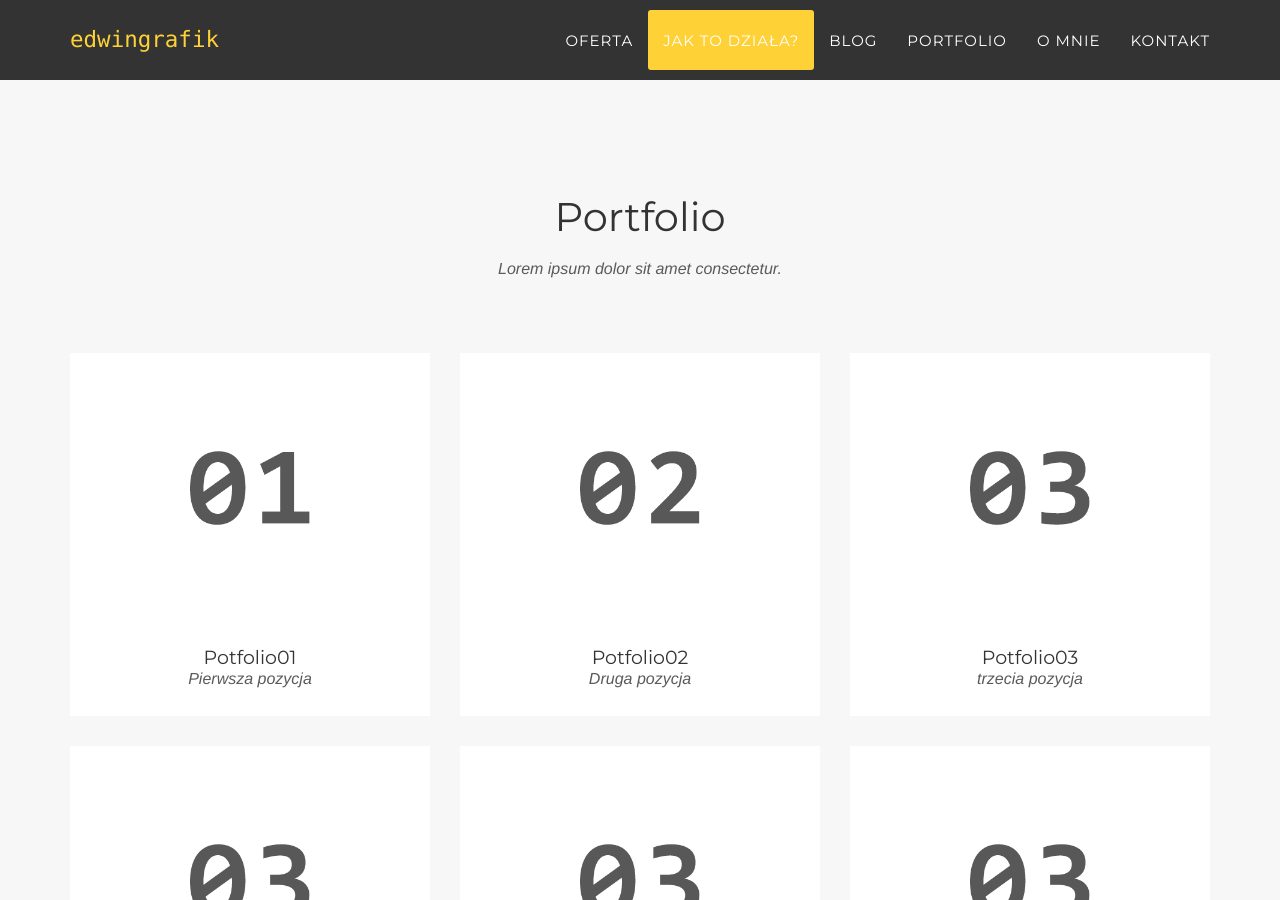
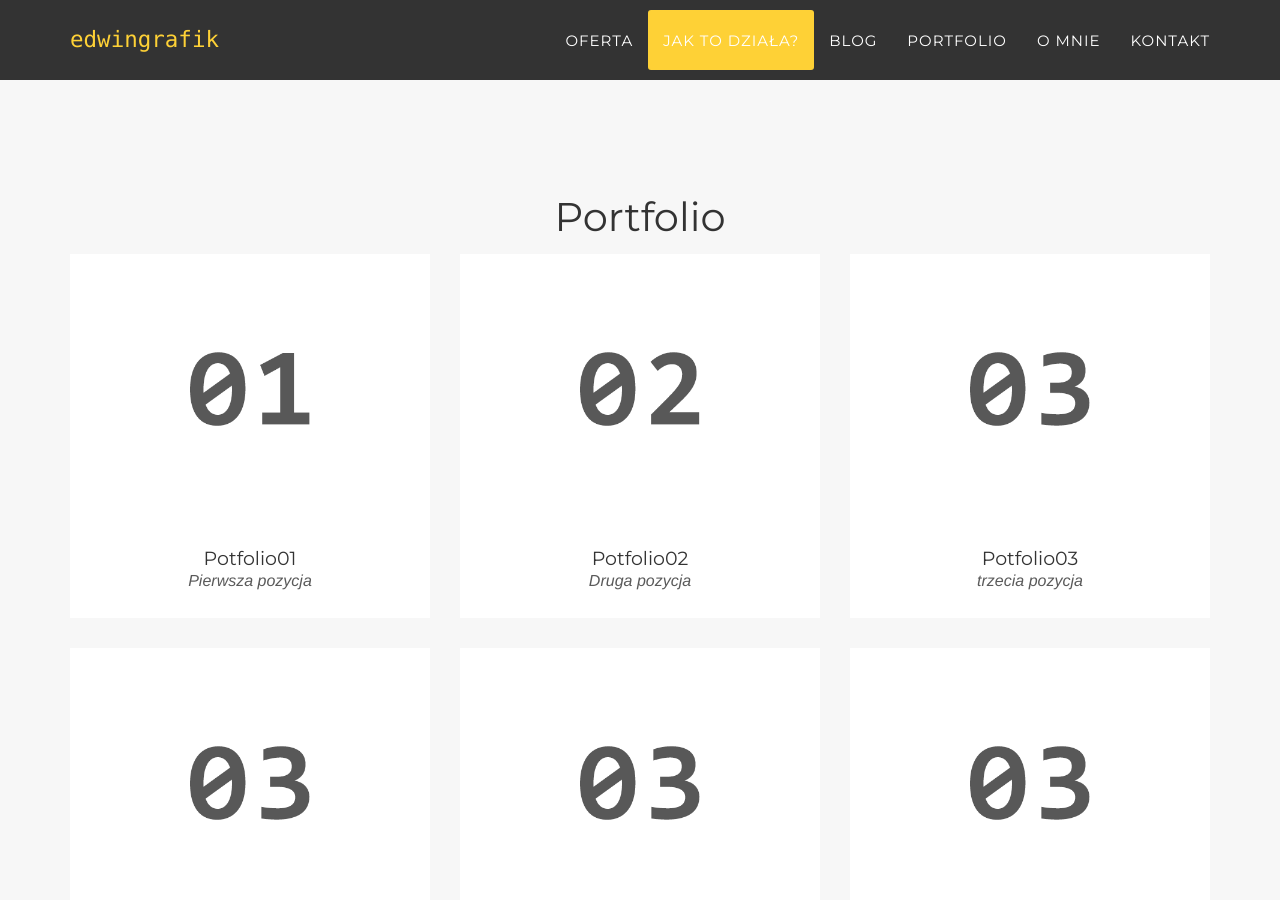
Before and after one commit to edwingrafik/edwingrafik.github.io, a Jekyll site: the page built from index.html, in a window 1280 px wide and 900 px high, scrolled down 3621 px. Built offline with Jekyll 4.4.1, drawn with Linux system fonts in a browser that asks for light colours; some web fonts are replaced.

Commit message:
Update portfolio_grid.html

```diff
--- a/_includes/portfolio_grid.html
+++ b/_includes/portfolio_grid.html
@@ -4,7 +4,6 @@
             <div class="row">
                 <div class="col-lg-12 text-center">
                     <h2 class="section-heading">Portfolio</h2>
-                    <h3 class="section-subheading text-muted">Lorem ipsum dolor sit amet consectetur.</h3>
                 </div>
             </div>
             <div class="row">
@@ -16,7 +15,7 @@
                                 <i class="fa fa-plus fa-3x"></i>
                             </div>
                         </div>
-                        <img src="img/portfolio/portfolio01.png" class="img-responsive img-centered" alt="">
+                        <img src="img/portfolio/portfolio01.png" class="img-responsive img-centered" alt="pierwszy-projekt-portfolio">
                     </a>
                     <div class="portfolio-caption">
                         <h4>Potfolio01</h4>
@@ -31,7 +30,7 @@
                                 <i class="fa fa-plus fa-3x"></i>
                             </div>
                         </div>
-                        <img src="img/portfolio/portfolio02.png" class="img-responsive img-centered" alt="">
+                        <img src="img/portfolio/portfolio02.png" class="img-responsive img-centered" alt="pierwszy-projekt-portfolio">
                     </a>
                     <div class="portfolio-caption">
                         <h4>Potfolio02</h4>
@@ -46,7 +45,7 @@
                                 <i class="fa fa-plus fa-3x"></i>
                             </div>
                         </div>
-                        <img src="img/portfolio/portfolio03.png" class="img-responsive img-centered" alt="">
+                        <img src="img/portfolio/portfolio03.png" class="img-responsive img-centered" alt="pierwszy-projekt-portfolio">
                     </a>
                     <div class="portfolio-caption">
                         <h4>Potfolio03</h4>
@@ -61,7 +60,7 @@
                                 <i class="fa fa-plus fa-3x"></i>
                             </div>
                         </div>
-                        <img src="img/portfolio/portfolio03.png" class="img-responsive img-centered" alt="">
+                        <img src="img/portfolio/portfolio03.png" class="img-responsive img-centered" alt="pierwszy-projekt-portfolio">
                     </a>
                     <div class="portfolio-caption">
                         <h4>Potfolio04</h4>
@@ -76,7 +75,7 @@
                                 <i class="fa fa-plus fa-3x"></i>
                             </div>
                         </div>
-                        <img src="img/portfolio/portfolio03.png" class="img-responsive img-centered" alt="">
+                        <img src="img/portfolio/portfolio03.png" class="img-responsive img-centered" alt="pierwszy-projekt-portfolio">
                     </a>
                     <div class="portfolio-caption">
                         <h4>Potfolio05</h4>
@@ -91,7 +90,7 @@
                                 <i class="fa fa-plus fa-3x"></i>
                             </div>
                         </div>
-                        <img src="img/portfolio/portfolio03.png" class="img-responsive img-centered" alt="">
+                        <img src="img/portfolio/portfolio03.png" class="img-responsive img-centered" alt="pierwszy-projekt-portfolio">
                     </a>
                     <div class="portfolio-caption">
                         <h4>Potfolio06</h4>
```
